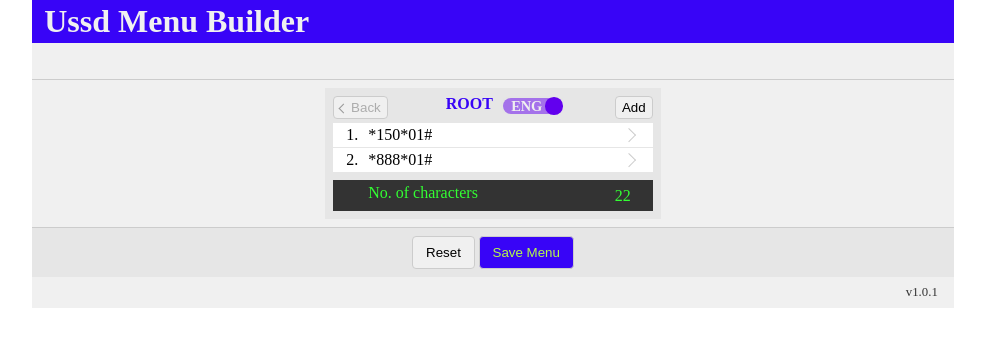
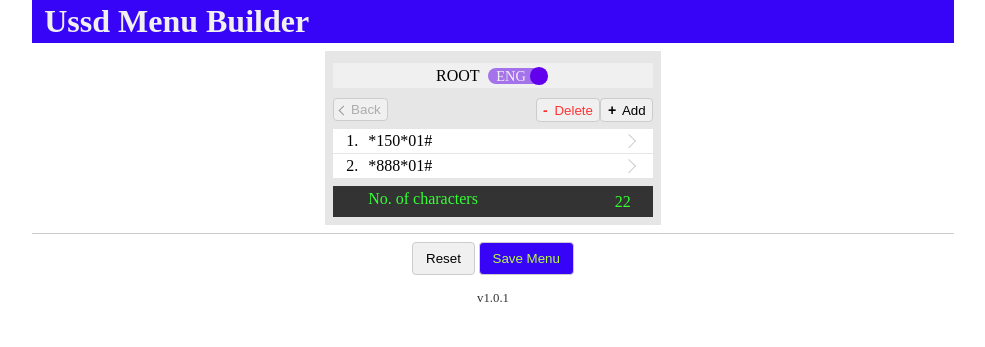
Before and after one commit to ezrankayamba/UssdBuilder, a Flask app: page / in a window 1280 px wide. Shown: the top 347 px of the page, without its empty margins (147-1132 px from the left). Run offline with Flask 2, Linux system fonts and the light colour scheme.

Commit message:
Language support

```diff
--- a/app/static/css/style.css
+++ b/app/static/css/style.css
@@ -15,7 +15,7 @@ p {
 }
 
 div.container {
-  background: #f0f0f0;
+  /*background: #f0f0f0;*/
   margin: 0 auto;
 }
 
@@ -40,7 +40,7 @@ div.container section .version {
   color: #333;
   font-size: 0.8rem;
   padding: 0.5rem 1rem;
-  text-align: right;
+  text-align: center;
 }
 
 .editor-wrap #toolbar {
@@ -125,19 +125,35 @@ div.container section .version {
   min-width: 20rem;
 }
 
-.editor-wrap #menu #editor button {
+.editor-wrap #menu #editor .menu-label {
+  background: #f0f0f0;
+  padding: 0.2rem;
+  margin: 0.2rem 0;
+}
+
+.editor-wrap #menu #editor .menu-label label {
+  margin: 0 0.2rem;
+  vertical-align: middle;
+}
+
+.editor-wrap #menu #editor .topbar {
+  padding-bottom: 0.5rem;
+}
+
+.editor-wrap #menu #editor .topbar button {
   border: 1px solid grey;
   padding: 0.2rem 0.4rem;
   border-radius: 4px;
   border-color: #ccc;
   background: #f0f0f0;
+  margin: 0.4rem 0;
 }
 
-.editor-wrap #menu #editor button.btn-back {
+.editor-wrap #menu #editor .topbar button.btn-back {
   float: left;
 }
 
-.editor-wrap #menu #editor button.btn-back.arrow i {
+.editor-wrap #menu #editor .topbar button.btn-back.arrow i {
   border: solid #000;
   border-width: 0 1.2px 1.2px 0;
   display: inline-block;
@@ -147,28 +163,31 @@ div.container section .version {
   margin: auto;
 }
 
-.editor-wrap #menu #editor button.btn-back.arrow i.left {
+.editor-wrap #menu #editor .topbar button.btn-back.arrow i.left {
   transform: rotate(135deg);
   -webkit-transform: rotate(135deg);
 }
 
-.editor-wrap #menu #editor button.btn-back.arrow:disabled i {
+.editor-wrap #menu #editor .topbar button.btn-back.arrow:disabled i {
   border: solid #999;
   border-width: 0 1.2px 1.2px 0;
 }
 
-.editor-wrap #menu #editor button.btn-add {
-  float: right;
+.editor-wrap #menu #editor .topbar button.btn i {
+  display: inline-block;
+  padding: 0 3px 0 0;
+  margin: auto;
+  font-size: 14px;
+  font-weight: bolder;
 }
 
-.editor-wrap #menu #editor .topbar {
-  padding-bottom: 0.5rem;
+.editor-wrap #menu #editor .topbar button.btn.delete {
+  float: right;
+  color: #ff3333;
 }
 
-.editor-wrap #menu #editor .topbar label {
-  color: #3804f7;
-  font-weight: bold;
-  padding: 0.2rem 0.5rem;
+.editor-wrap #menu #editor .topbar button.btn.add {
+  float: right;
 }
 
 .editor-wrap #menu #editor .option {
@@ -256,7 +275,7 @@ div.container section .version {
 
 div.controls {
   padding: 0.5rem 0.5rem;
-  background: #e6e6e6;
+  /*background: rgb(230, 230, 230);*/
   border-top: 1px solid #ccc;
   text-align: center;
 }
--- a/app/static/css/style.scss
+++ b/app/static/css/style.scss
@@ -19,7 +19,7 @@ div.container {
   @media (min-width: $breakpoint-mobile) {
     width: 72%;
   }
-  background: #f0f0f0;
+  /*background: #f0f0f0;*/
   margin: 0 auto;
   header {
     background: #3804f7;
@@ -35,7 +35,7 @@ div.container {
       color: #333;
       font-size: 0.8rem;
       padding: 0.5rem 1rem;
-      text-align: right;
+      text-align: center;
     }
   }
 }
@@ -101,12 +101,26 @@ div.container {
       background: rgb(230, 230, 230);
       padding: 0.5rem;
       min-width: 20rem;
+      .menu-label {
+        background: #f0f0f0;
+        padding: 0.2rem;
+        margin: 0.2rem 0;
+        label {
+          margin: 0 0.2rem;
+          vertical-align: middle;
+        }
+      }
+
+      .topbar {
+        padding-bottom: 0.5rem;
+
         button {
           border: 1px solid grey;
           padding: 0.2rem 0.4rem;
           border-radius: 4px;
           border-color: #ccc;
           background: #f0f0f0;
+          margin: 0.4rem 0;
           &.btn-back {
             float: left;
             &.arrow {
@@ -132,17 +146,23 @@ div.container {
               }
             }
           }
-        &.btn-add {
+          &.btn {
+            i {
+              display: inline-block;
+              padding: 0 3px 0 0;
+              margin: auto;
+              font-size: 14px;
+              font-weight: bolder;
+            }
+
+            &.delete {
+              float: right;
+              color: #ff3333;
+            }
+            &.add {
               float: right;
             }
           }
-
-      .topbar {
-        padding-bottom: 0.5rem;
-        label {
-          color: #3804f7;
-          font-weight: bold;
-          padding: 0.2rem 0.5rem;
         }
       }
 
@@ -218,7 +238,7 @@ div.container {
 }
 div.controls {
   padding: 0.5rem 0.5rem;
-  background: rgb(230, 230, 230);
+  /*background: rgb(230, 230, 230);*/
   border-top: 1px solid #ccc;
   text-align: center;
   button {
--- a/app/static/css/switch.css
+++ b/app/static/css/switch.css
@@ -4,7 +4,7 @@
 
 #switch-wrap label {
   padding: 0 0 !important;
-  background: #e5e5e5;
+  background: transparent;
 }
 
 #switch-wrap input[type="checkbox"] {
--- a/app/static/css/switch.scss
+++ b/app/static/css/switch.scss
@@ -2,7 +2,7 @@ $switch-size: 1.1rem;
 $label-length: 4rem;
 $off-pos: 40%;
 $on-pos: 19%;
-$color-wrap-bg: #e5e5e5;
+$color-wrap-bg: transparent;
 $color-on-label-bg: #a472ea;
 $color-on-switch-bg: #6200ee;
 $color-off-label-bg: #9b9b9b;
--- a/app/static/js/app.js
+++ b/app/static/js/app.js
@@ -52,9 +52,37 @@
 
     let menuStack = []
     let selectedId = 0
+    let langValue = 'eng'
     let renderRoot = (otherMenu) => {
         let menu = otherMenu || ROOT
         let editor = emptyElementById('editor')
+        let menuLabel = crEl('div', 'menu-label')
+        let theLabel = crEl('label')
+        theLabel.textContent = menu.name;
+
+        let lang = crEl('div')
+        lang.id = 'switch-wrap'
+        let check = crEl('input')
+        check.type = 'checkbox'
+        check.id = 'lang'
+        check.checked = langValue === 'eng'
+        check.addEventListener('change', (e) => {
+            let checked = e.target.checked
+            langValue = checked ? 'eng' : 'swa'
+            renderRoot(menu)
+        })
+        lang.appendChild(check)
+        let langLabel = crEl('label')
+        langLabel.setAttribute('for', 'lang')
+        let span1 = crEl('span', 'text')
+        let span2 = crEl('span', 'switch')
+        langLabel.appendChild(span1)
+        langLabel.appendChild(span2)
+        lang.appendChild(langLabel)
+        menuLabel.addEls = addEls
+        menuLabel.addEls([theLabel, lang])
+
+        editor.appendChild(menuLabel)
         let topbar = crEl('div', 'topbar')
         let btnBack = crEl('button', 'btn-back arrow')
         btnBack.innerHTML = `<i class="left"></i> Back`
@@ -65,13 +93,8 @@
             let prev = menuStack.pop()
             renderRoot(prev)
         })
-        let label = crEl('label', 'label')
-        label.textContent = menu.name
-        label.setAttribute('contentEditable', true)
-        label.addEventListener('keyup', (e) => {
-            menu.name = label.textContent
-        })
-        let btnAdd = crEl('button', 'btn-add')
+        let btnAdd = crEl('button', 'btn add')
+        btnAdd.innerHTML = `<i>+</i> Add`
         btnAdd.addEventListener('click', () => {
             let newMenu = new Menu()
             newMenu.id = getSn()
@@ -79,29 +102,29 @@
             menu.menus.push(newMenu)
             editMenu(newMenu, menu)
         })
-        btnAdd.textContent = "Add"
-        let lang = crEl('div')
-        lang.id = 'switch-wrap'
-        let check = crEl('input')
-        check.type = 'checkbox'
-        check.id = 'lang'
-        check.checked = true
-        lang.appendChild(check)
-        let langLabel = crEl('label')
-        langLabel.setAttribute('for', 'lang')
-        let span1 = crEl('span', 'text')
-        let span2 = crEl('span', 'switch')
-        langLabel.appendChild(span1)
-        langLabel.appendChild(span2)
-        lang.appendChild(langLabel)
+        let btnDel = crEl('button', 'btn delete')
+        btnDel.innerHTML = `<i>-</i> Delete`
+        let getMenu = () => {
+            return menu.menus.filter((m) => {
+                return m.id === selectedId
+            })[0]
+        }
+        btnDel.addEventListener('click', () => {
+            console.log('Delete', getMenu())
+        })
+        btnDel.disabled = !selectedId
 
-        topbar.appendChild(btnBack)
-        topbar.appendChild(label)
-        topbar.appendChild(lang)
-        topbar.appendChild(btnAdd)
+
+        topbar.addEls = addEls
+        topbar.addEls([btnBack, btnAdd, btnDel])
         editor.appendChild(topbar)
         renderMenu(menu)
     };
+    let addEls = function (childs) {
+        childs.forEach((c) => {
+            this.appendChild(c)
+        })
+    }
     let editMenu = (menu, parent) => {
         let form = document.getElementById('overlay')
         form.style.display = 'block';
@@ -112,7 +135,6 @@
         let temp = {};
         let type = crInput('select', 'Type', (e) => {
             temp.type = e.target.value;
-            console.log(temp)
         }, menu.type, menuTypes)
         wrap.appendChild(type)
         let name = crInput('text', 'Name', (e) => {
@@ -154,7 +176,7 @@
             form.style.display = 'none';
         })
     }
-    let renderMenu = (menu, newMenu) => {
+    let renderMenu = (menu) => {
         let editor = document.getElementById('editor')
         if (menu.menus.length) {
             let sn = 0;
@@ -165,7 +187,7 @@
                 num.textContent = `${++sn}. `;
                 chars += num.textContent.length;
                 let text = crEl('span', 'text')
-                text.textContent = `${m.name}`
+                text.textContent = `${m[langValue]}`
                 chars += text.textContent.length;
                 text.addEventListener('dblclick', () => {
                     selectedId = m.id;
--- a/app/templates/home.html
+++ b/app/templates/home.html
@@ -8,7 +8,7 @@
       rel="shortcut icon"
       href="{{url_for('static', filename='img/favicon.ico')}}"
     />
-    <title>Tigo Pesa - Test</title>
+    <title>Tigo Pesa - Menu Repos</title>
     <link
       rel="stylesheet"
       href="{{url_for('static', filename='css/style.css')}}"
@@ -26,7 +26,6 @@
       </header>
       <section>
         <div class="editor-wrap">
-          <div id="toolbar"></div>
           <div id="menu">
             <div id="editor"></div>
           </div>
--- a/data.json
+++ b/data.json
@@ -1 +1 @@
-{"orderNo":1,"menus":[{"orderNo":1,"menus":[{"orderNo":1,"menus":[],"name":"Send Money","id":3,"type":"OPTIONS","eng":"Send Money","swa":"Tuma Pesa"},{"orderNo":1,"menus":[],"name":"Buy Airtime","id":4,"type":"OPTIONS","eng":"Buy Airtime","swa":"Nunua muda wa maongezi"}],"name":"*150*01#","id":2,"type":"USSDCODE","eng":"Live","swa":"Live"},{"orderNo":1,"menus":[{"orderNo":1,"menus":[{"orderNo":1,"menus":[],"name":"Enter Phone Number","id":7}],"name":"Send Money","id":6,"type":"TEXT"},{"orderNo":1,"menus":[],"name":"Buy Airtime","id":8,"type":"MESSAGE"}],"name":"*888*01#","id":5,"type":"USSDCODE","eng":"Test","swa":"Test"}],"name":"ROOT","id":1}
+{"orderNo":1,"menus":[{"orderNo":1,"menus":[{"orderNo":1,"menus":[],"name":"Send Money","id":3,"type":"OPTIONS","eng":"Send Money","swa":"Tuma Pesa"},{"orderNo":1,"menus":[],"name":"Buy Airtime","id":4,"type":"OPTIONS","eng":"Buy Airtime","swa":"Nunua muda wa maongezi"}],"name":"*150*01#","id":2,"type":"USSDCODE","eng":"*150*01#","swa":"*150*01#"},{"orderNo":1,"menus":[{"orderNo":1,"menus":[{"orderNo":1,"menus":[],"name":"Enter Phone Number","id":7}],"name":"Send Money","id":6,"type":"TEXT"},{"orderNo":1,"menus":[],"name":"Buy Airtime","id":8,"type":"MESSAGE"}],"name":"*888*01#","id":5,"type":"USSDCODE","eng":"*888*01#","swa":"*888*01#"}],"name":"ROOT","id":1}
```
Also changed, not shown: 2 other files. Lines whose indentation alone changed are shown as unchanged.
